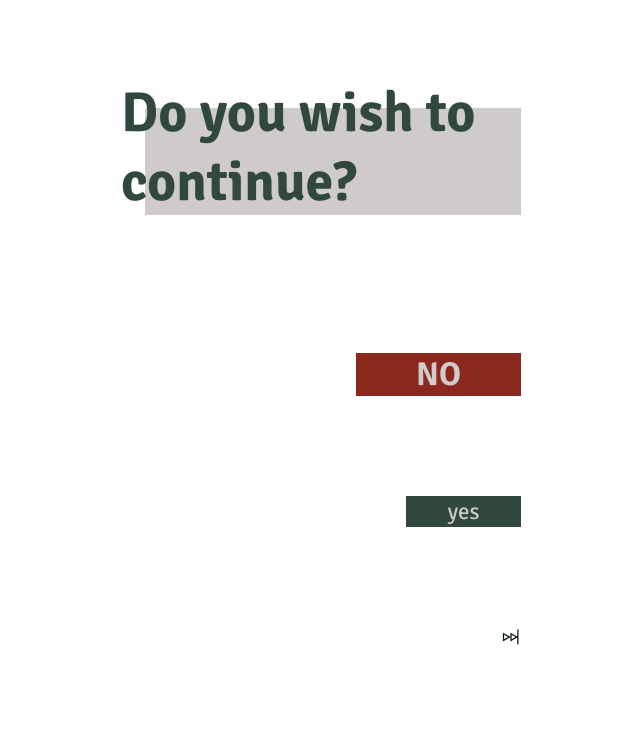
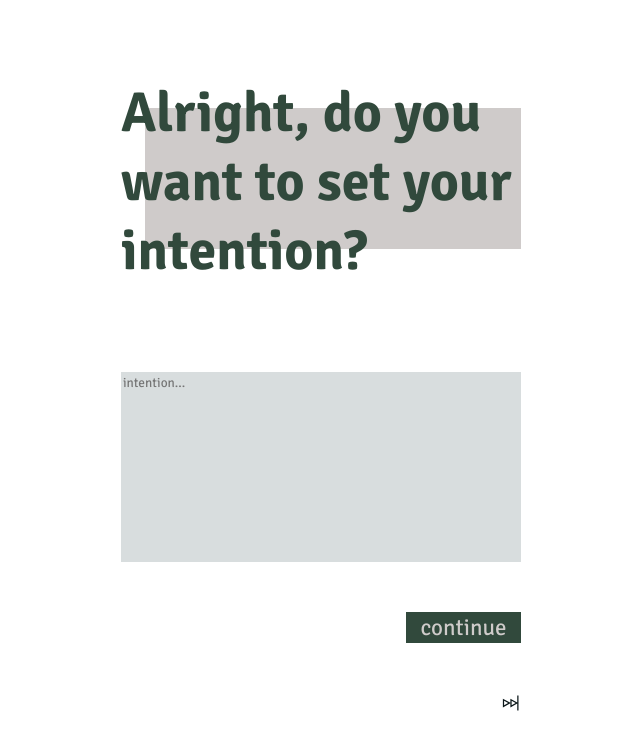
Before and after one commit to joe-tripodi/head-space-guardian, a plain HTML site: page index.html in a window 1280 px wide. Both pictures are taken after a click on the button "yes". Shown: the whole page, without its empty margins (335-975 px from the left). Drawn offline with Linux system fonts and the light colour scheme.

Commit message:
Adds the intention page

```diff
--- a/index.html
+++ b/index.html
@@ -1,39 +1,66 @@
 
 <div id="page-container">
-  <div class="content-container">
+  <div class="content-container" id="question-container">
     <div class="heading-container">
       <h1 class="heading" >Do you wish to continue?</h1>
       <div class="rectangle"></div>
     </div>
     <button id="no-button" class="action-button">NO</button>
     <button id="yes-button" class="action-button">yes</button>
-    <img id="skip-icon" style="cursor:pointer;" src="public/skip.svg" height="20" width="20"></img>
+    <img class="skip-icon" style="cursor:pointer;" src="public/skip.svg" height="20" width="20"></img>
+  </div>
+
+  <div class="content-container" id="intention-container" style="display:none;">
+    <div class="heading-container">
+        <h1 class="heading" >Alright, do you want to set your intention?</h1>
+        <div class="rectangle"></div>
+    </div>
+    <div>
+      <textarea type="text" class="intention-textbox" name="intention" placeholder="intention..."></textarea>
+    </div>
+    <button id="continue-button" class="action-button">continue</button>
+    <img class="skip-icon" style="cursor:pointer;" src="public/skip.svg" height="20" width="20"></img>
   </div>
 </div>
 
 <script>
   const no_button = document.getElementById("no-button");
   const yes_button = document.getElementById("yes-button");
-  const skip_button = document.getElementById("skip-icon");
+  const skip_buttons = document.getElementsByClassName("skip-icon");
+  const continue_button = document.getElementById("continue-button");
 
   no_button.addEventListener(
     "click",
     function(){
       console.log("User has selected NO");
+      window.location = 'http://www.quotationspage.com/mqotd.html';
     }
   );
   yes_button.addEventListener(
     "click",
     function(){
+      const question_container = document.getElementById("question-container");
+      const intention_container = document.getElementById("intention-container");
+      question_container.style.display = "none";
+      intention_container.style.display = "flex";
+      intention_container.style.gap = "50px";
       console.log("User has selected YES");
     }
   );
-  skip_button.addEventListener(
+  continue_button.addEventListener(
     "click",
     function(){
-      console.log("User has selected SKIP");
+      console.log("User has selected CONTINUE");
     }
   );
+  for(let index = 0; index < skip_buttons.length; index++){
+    skip_buttons[index].addEventListener(
+      "click",
+      function(){
+        console.log("User has selected SKIP");
+      }
+    )
+  }
 </script>
 
 <style>
@@ -41,6 +68,22 @@
 @font-face {
    font-family: 'Julius';
      src: url('public/SignikaNegative-VariableFont_wght.ttf') format('truetype'), /* URL to the WOFF font file */
+}
+
+label {
+  font-family: 'Julius', sans-serif;
+}
+
+.intention-textbox {
+  font-family: 'Julius', sans-serif;
+  resize: none;
+  border: none;
+  background-color: #D8DDDE;
+}
+
+.intention-textbox {
+  width: 400px;
+  height: 190px;
 }
 
 .body {
@@ -100,6 +143,12 @@
   background-color: #31493C;
   color: #CFCBCA;
   font-size: 23px;
+
+}
+#continue-button {
+  background-color: #31493C;
+  color: #CFCBCA;
+  font-size: 23px;
 }
 
 #no-button {
--- /dev/null
+++ b/script.js
@@ -0,0 +1,3 @@
+export function reroute_to_quotes(){
+  window.location = 'http://www.quotationspage.com/mqotd.html';
+}
```
